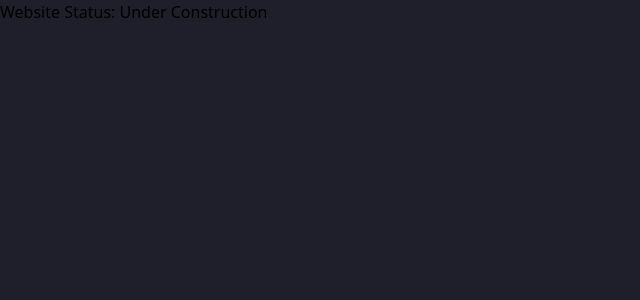
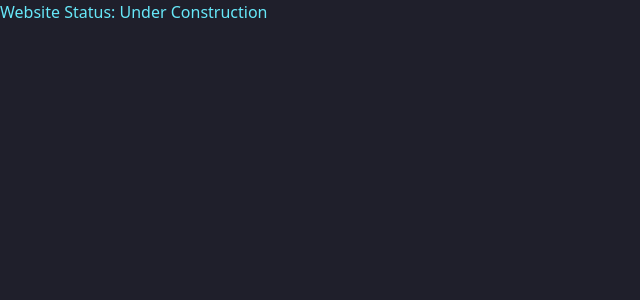
Before and after one commit to snigdho611/snigdho611.dev, a Next.js app: page / in a window 1280 px wide. Shown: the top 300 px of the page, without its empty margins (0-640 px from the left). Built offline with nearby package versions, Linux system fonts and the light colour scheme.

Commit message:
Fixed a bug

```diff
--- a/pages/index.tsx
+++ b/pages/index.tsx
@@ -27,7 +27,7 @@ const Index: React.FC<indexProps> = ({ val }) => {
         <link rel="icon" href="/images/favicon.png" />
         <title>Snigdho Dip Howlader</title>
       </Head>
-      <div>Website Status: Under Construction</div>
+      <div className="text-cyan-300">Website Status: Under Construction</div>
     </>
   );
 };
```
